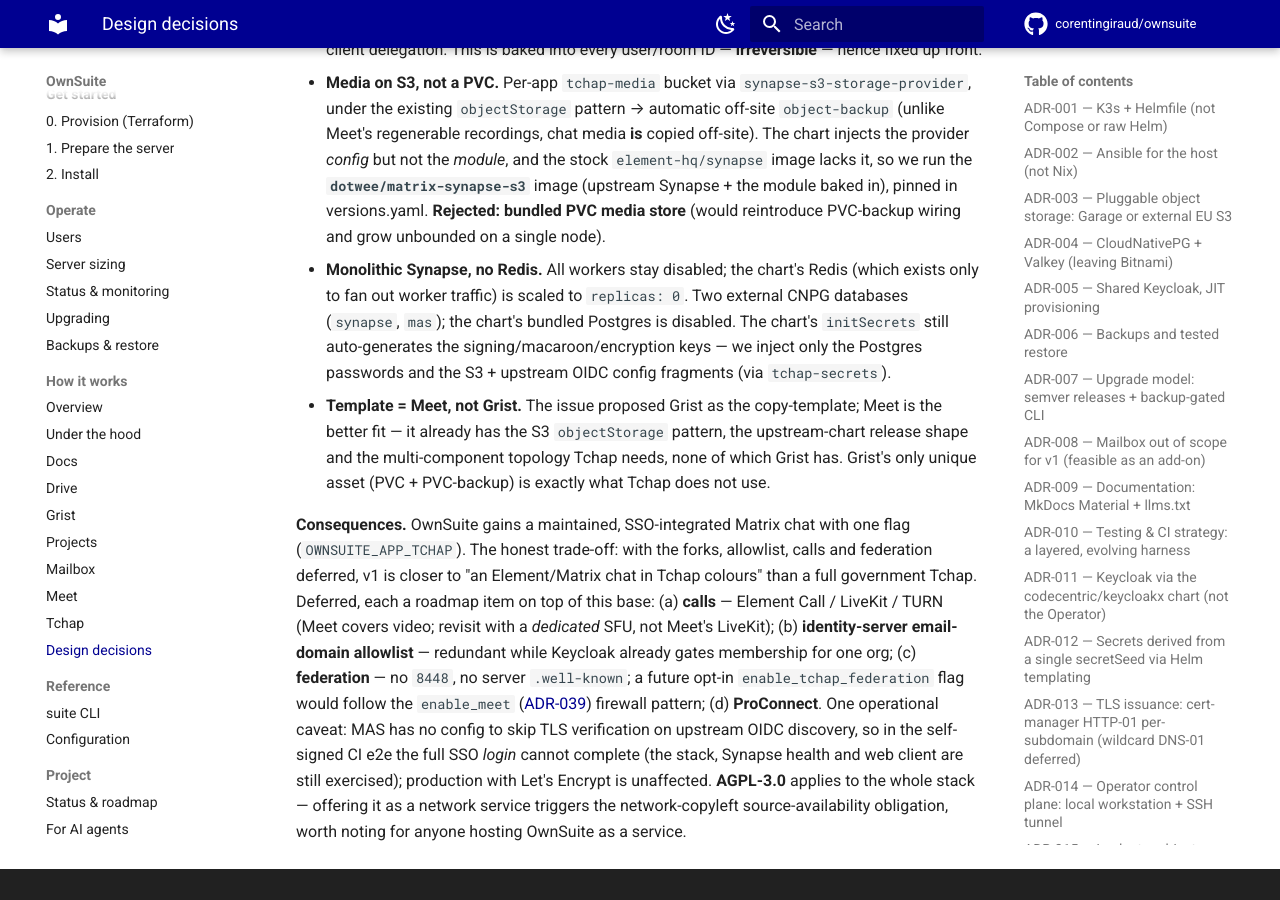
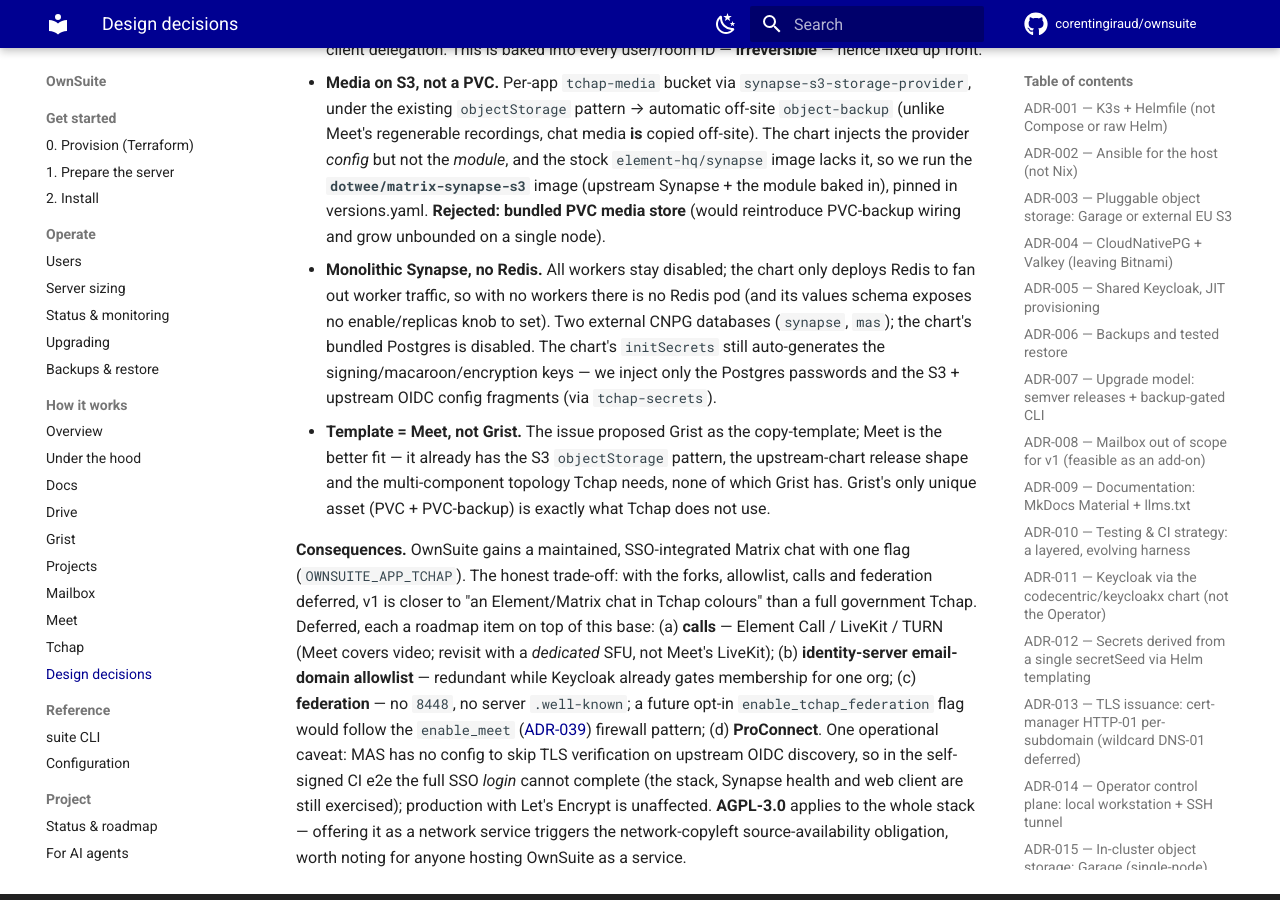
Before and after one commit to corentingiraud/ownsuite, an MkDocs documentation site: the page built from docs/understand/decisions.md, in a window 1280 px wide and 900 px high, scrolled down 37905 px. Built offline with MkDocs 1.6.1 and Material for MkDocs 9.7.7, drawn with Linux system fonts in a browser that asks for light colours; comment, search, counter and statistics services are not loaded.

Commit message:
fix(tchap): satisfy ess-helm values schema (drop redis.replicas + wkd host)
The matrix-stack chart enforces a strict values schema that rejected two keys:
- redis.replicas — the redis component has no enable/replicas knob; Redis is only
  deployed to fan out worker traffic, so with workers off there is no Redis pod and
  nothing to set. Drop the redis block.
- wellKnownDelegation.ingress.host — that ingress derives its host from serverName
  (the base domain) and its schema forbids an explicit host. Keep only tlsSecret.

Validated the values file against the chart's values.schema.json (0 violations).
Docs/ADR wording corrected to match (no replicas:0).

```diff
--- a/docs/understand/decisions.md
+++ b/docs/understand/decisions.md
@@ -1532,8 +1532,9 @@
   **`dotwee/matrix-synapse-s3`** image (upstream Synapse + the module baked in), pinned in
   versions.yaml. **Rejected: bundled PVC media store** (would reintroduce PVC-backup wiring and grow
   unbounded on a single node).
-- **Monolithic Synapse, no Redis.** All workers stay disabled; the chart's Redis (which exists only
-  to fan out worker traffic) is scaled to `replicas: 0`. Two external CNPG databases (`synapse`,
+- **Monolithic Synapse, no Redis.** All workers stay disabled; the chart only deploys Redis to fan
+  out worker traffic, so with no workers there is no Redis pod (and its values schema exposes no
+  enable/replicas knob to set). Two external CNPG databases (`synapse`,
   `mas`); the chart's bundled Postgres is disabled. The chart's `initSecrets` still auto-generates
   the signing/macaroon/encryption keys — we inject only the Postgres passwords and the S3 + upstream
   OIDC config fragments (via `tchap-secrets`).
```
Also changed, not shown: docs/understand/tchap.md (+3 -2 lines), 1 other file.
